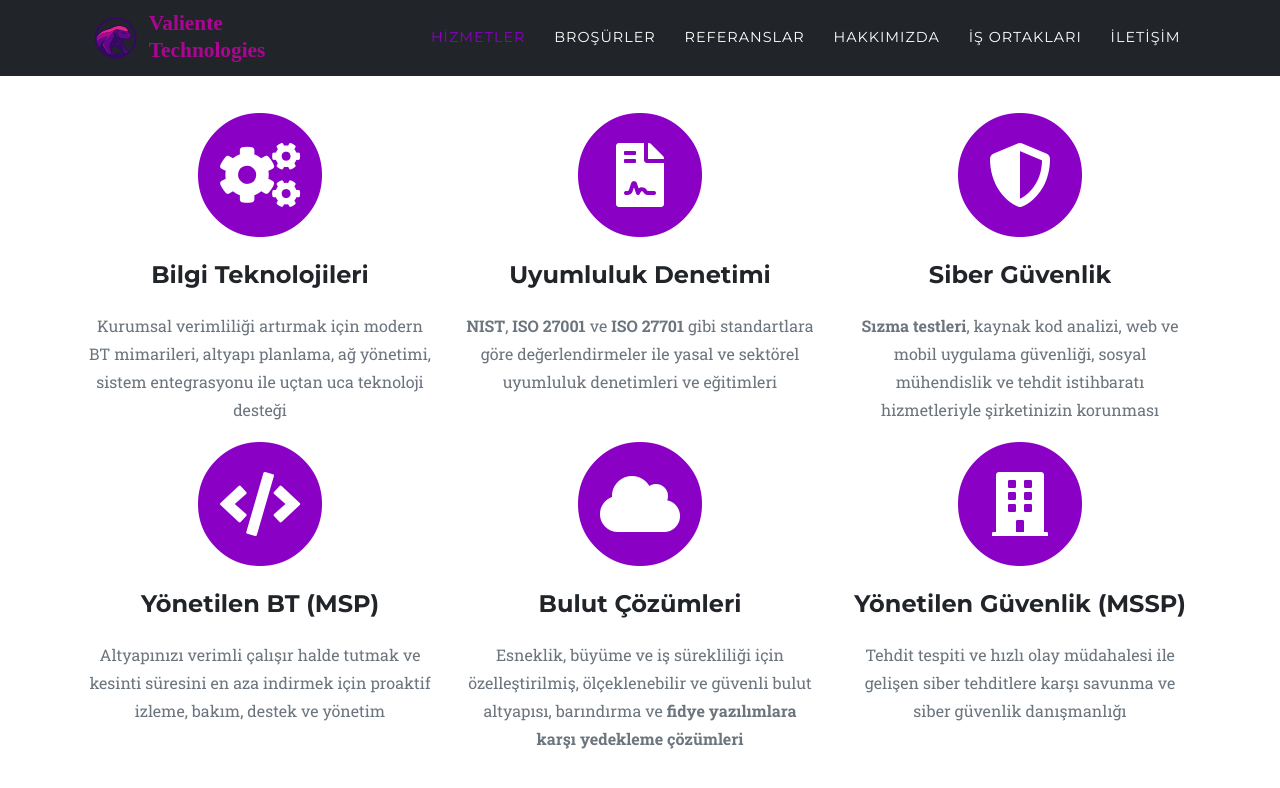
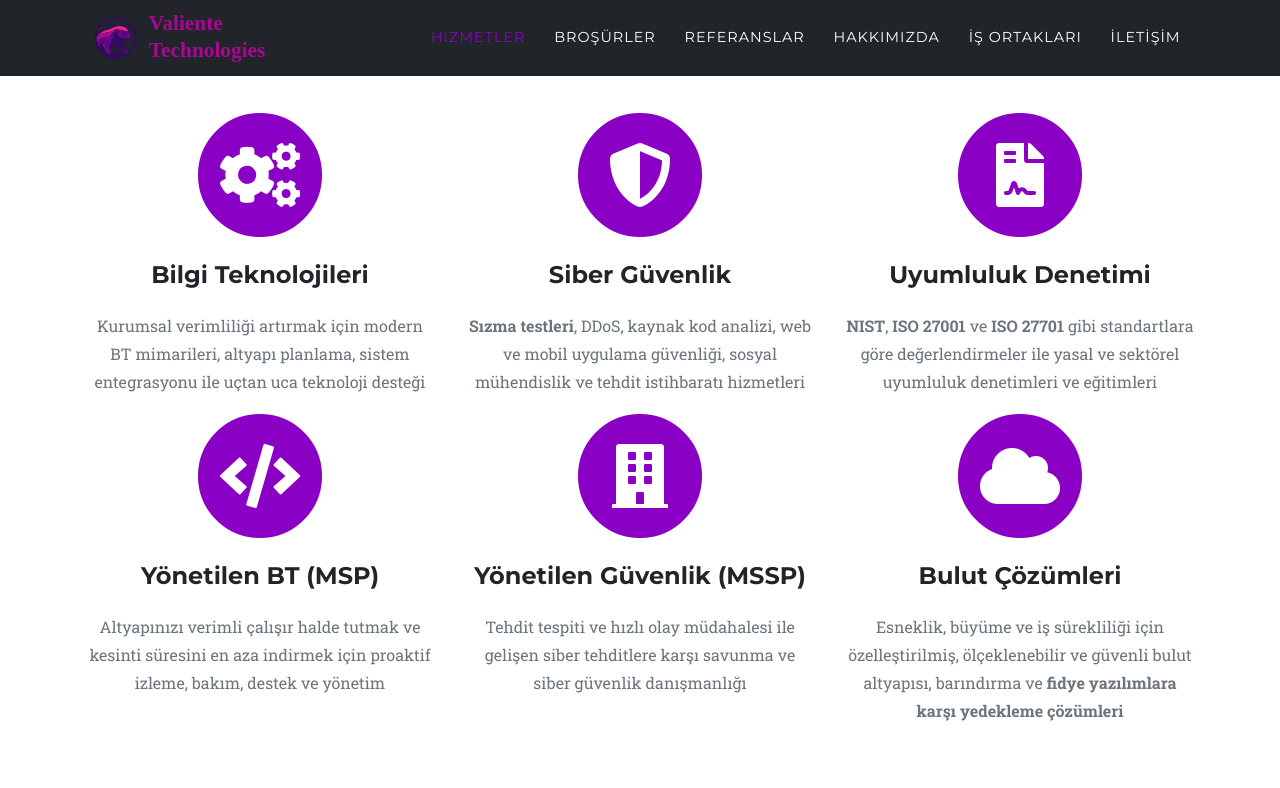
Before and after one commit to ValienteTechnologies/ValienteTechnologies.github.io, a Jekyll site: the page built from index.md, in a window 1280 px wide and 900 px high, scrolled down 991 px. Shown: the top 788 px of the window. Built offline with Jekyll 4.4.1, drawn with Linux system fonts in a browser that asks for light colours; some web fonts are replaced.

Commit message:
update service order

```diff
--- a/_data/sitetext.yml
+++ b/_data/sitetext.yml
@@ -13,23 +13,23 @@ tr: &DEFAULT_TR
     section: services
     list:
       - title: "Bilgi Teknolojileri "
-        desc: "Kurumsal verimliliği artırmak için modern BT mimarileri, altyapı planlama, ağ yönetimi, sistem entegrasyonu ile uçtan uca teknoloji desteği"
+        desc: "Kurumsal verimliliği artırmak için modern BT mimarileri, altyapı planlama, sistem entegrasyonu ile uçtan uca teknoloji desteği"
         icon: fas fa-cogs
+      - title: "Siber Güvenlik"
+        desc: "<strong>Sızma testleri</strong>, DDoS, kaynak kod analizi, web ve mobil uygulama güvenliği, sosyal mühendislik ve tehdit istihbaratı hizmetleri"
+        icon: fas fa-shield-alt
       - title: "Uyumluluk Denetimi"
         desc: "<strong>NIST</strong>, <strong>ISO 27001</strong> ve <strong>ISO 27701</strong> gibi standartlara göre değerlendirmeler ile yasal ve sektörel uyumluluk denetimleri ve eğitimleri"
         icon: fas fa-file-contract
-      - title: "Siber Güvenlik"
-        desc: "<strong>Sızma testleri</strong>, kaynak kod analizi, web ve mobil uygulama güvenliği, sosyal mühendislik ve tehdit istihbaratı hizmetleriyle şirketinizin korunması"
-        icon: fas fa-shield-alt
       - title: "Yönetilen BT (MSP)"
         desc: "Altyapınızı verimli çalışır halde tutmak ve kesinti süresini en aza indirmek için proaktif izleme, bakım, destek ve yönetim"
         icon: fas fa-code
+      - title: "Yönetilen Güvenlik (MSSP)"
+        desc: "Tehdit tespiti ve hızlı olay müdahalesi ile gelişen siber tehditlere karşı savunma ve siber güvenlik danışmanlığı"
+        icon: fas fa-building
       - title: "Bulut Çözümleri"
         desc: "Esneklik, büyüme ve iş sürekliliği için özelleştirilmiş, ölçeklenebilir ve güvenli bulut altyapısı, barındırma ve <strong>fidye yazılımlara karşı yedekleme çözümleri</strong>"
         icon: fas fa-cloud
-      - title: "Yönetilen Güvenlik (MSSP)"
-        desc: "Tehdit tespiti ve hızlı olay müdahalesi ile gelişen siber tehditlere karşı savunma ve siber güvenlik danışmanlığı"
-        icon: fas fa-building
 
   portfolio:
     title: "Broşürlerimiz"
```
